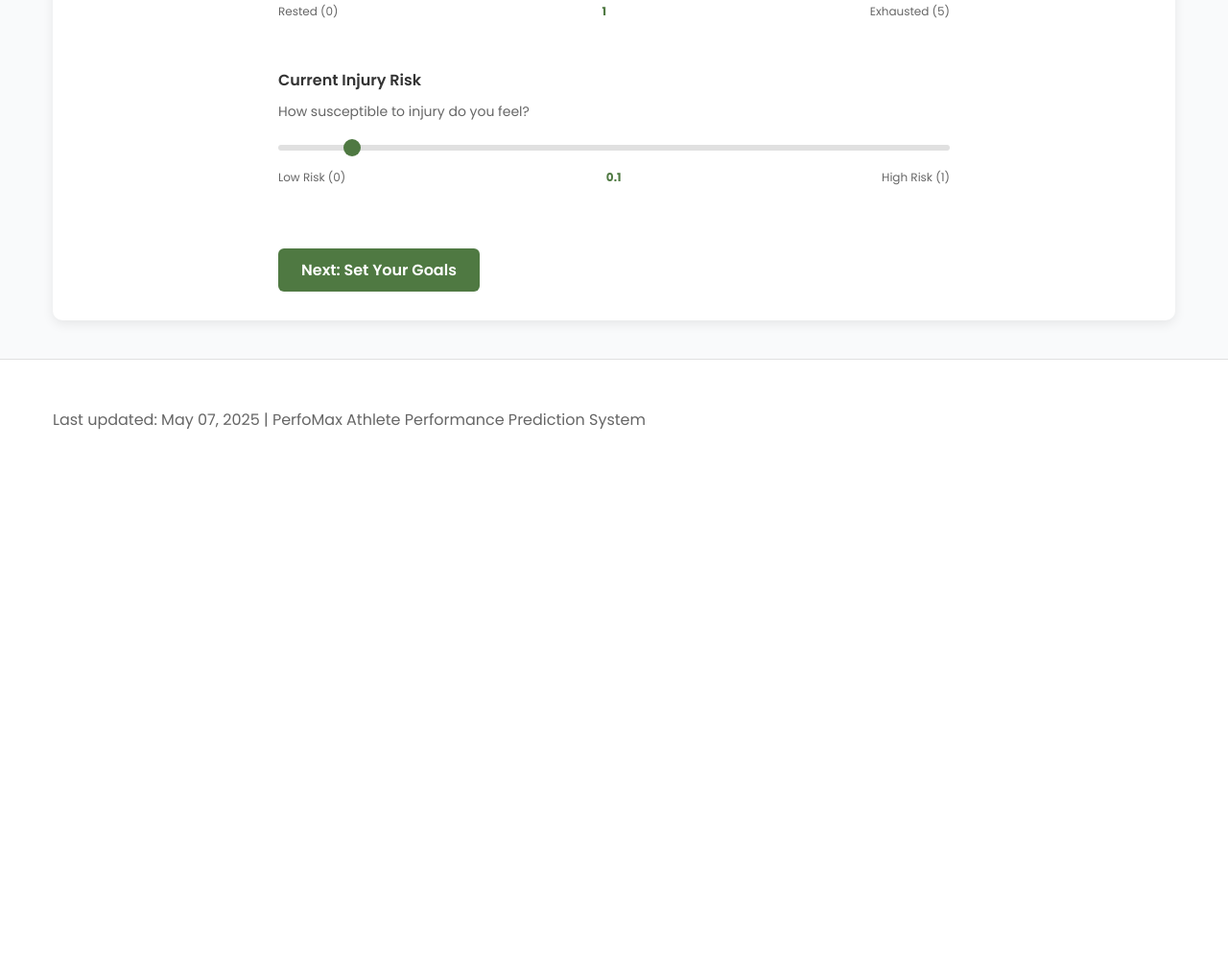
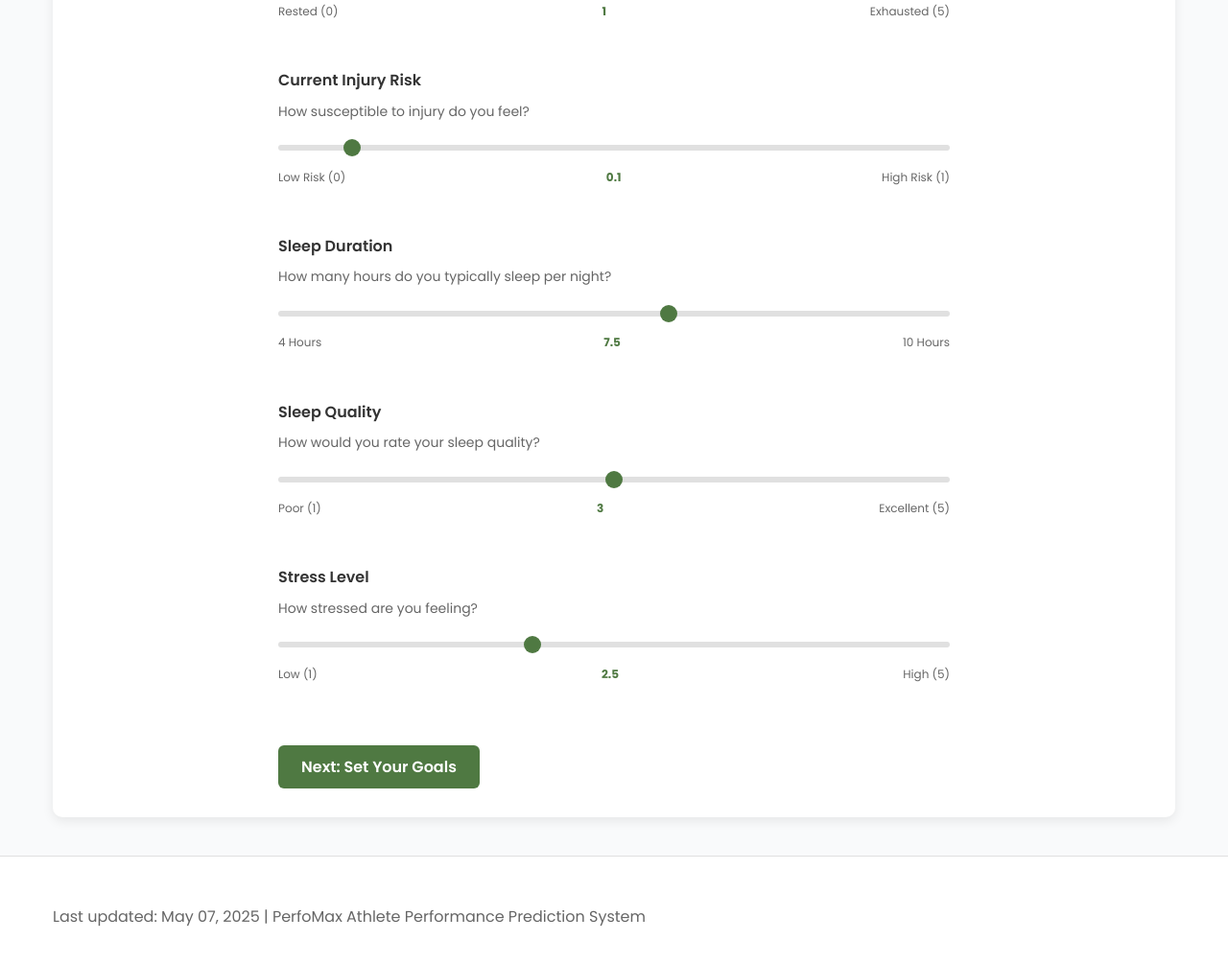
Before and after one commit to akrambel2115/Predicting-Athlete-Performance, a Flask app: page /search in a window 1280 px wide. Shown: the part 703-1708 px from the top of the page at 96% size. Before the commit the page ends 1151 px from the top, so only its background shows below. Run offline with Flask 3, Linux system fonts and the light colour scheme; the visitor is signed in with stand-in values (Sample User, id 1).

Commit message:
adding physiological attributes

```diff
--- a/Predicting-Athlete-Performance-Website/app.py
+++ b/Predicting-Athlete-Performance-Website/app.py
@@ -1,4 +1,3 @@
-
 from flask import Flask, render_template, redirect, url_for, request, session, flash, jsonify
 import os
 from datetime import datetime
@@ -152,14 +151,12 @@ def run_search():
     }
     data = request.get_json()
     init = data.get('initialState', {})
+    physic = data.get('physicological_parameters', {})
     goal = data.get('goalState', {})
     algo_key = data.get('algorithm', 'astar')
     params = data.get('advancedParams', {})
-    print(params)
-    print(data)
-    print(init)
-    print(goal)
-    print(algo_key)
+
+    print(physic)
 
 
     # Convert camelCase params to snake_case
@@ -182,7 +179,10 @@ def run_search():
                 target_day=goal['days'],
                 target_perf=goal['targetPerformance'],
                 target_fatigue=goal['maxFatigue'],
-                target_risk=goal['maxRisk']
+                target_risk=goal['maxRisk'],
+                sleep_duration=physic['sleepDuration'],
+                sleep_quality=physic['sleepQuality'],
+                stress_level=physic['stressLevel']
             )
         else:
             initial_state = (
@@ -195,8 +195,13 @@ def run_search():
                 initial_state=initial_state,
                 target_day=goal['days'],
                 target_fatigue=goal['maxFatigue'],
-                target_risk=goal['maxRisk']
+                target_risk=goal['maxRisk'],
+                sleep_duration=physic['sleepDuration'],
+                sleep_quality=physic['sleepQuality'],
+                stress_level=physic['stressLevel']
             )
+            print(problem)
+
 
     except KeyError as e:
         return jsonify(success=False, error=f"Missing parameter: {e}"), 400
--- a/Predicting-Athlete-Performance-Website/static/js/search.js
+++ b/Predicting-Athlete-Performance-Website/static/js/search.js
@@ -118,6 +118,12 @@ document.addEventListener('DOMContentLoaded', function() {
                     maxFatigue: parseFloat(document.getElementById('max-fatigue').value),
                     maxRisk: parseFloat(document.getElementById('max-risk').value),
                     days: parseInt(document.getElementById('training-days').value)
+                },
+                physicological_parameters:
+                {
+                    stressLevel: parseFloat(document.getElementById('stress-level').value),
+                    sleepDuration: parseFloat(document.getElementById('sleep-duration').value),
+                    sleepQuality: parseFloat(document.getElementById('sleep-quality').value)
                 },
                 algorithm: document.querySelector('input[name="algorithm"]:checked').value,
                 advancedParams: {}
--- a/Predicting-Athlete-Performance-Website/templates/search.html
+++ b/Predicting-Athlete-Performance-Website/templates/search.html
@@ -121,6 +121,45 @@
                                         <span>Low Risk (0)</span>
                                         <span class="value-display" id="initial-risk-display">0.1</span>
                                         <span>High Risk (1)</span>
+                                    </div>
+                                </div>
+                            </div>
+
+                            <div class="form-group">
+                                <label for="sleep-duration">Sleep Duration</label>
+                                <p class="field-description">How many hours do you typically sleep per night?</p>
+                                <div class="range-slider-container">
+                                    <input type="range" id="sleep-duration" name="sleep-duration" min="4" max="10" step="0.1" value="7.5">
+                                    <div class="range-labels">
+                                        <span>4 Hours</span>
+                                        <span class="value-display" id="sleep-duration-display">7.5</span>
+                                        <span>10 Hours</span>
+                                    </div>
+                                </div>
+                            </div>
+
+                            <div class="form-group">
+                                <label for="sleep-quality">Sleep Quality</label>
+                                <p class="field-description">How would you rate your sleep quality?</p>
+                                <div class="range-slider-container">
+                                    <input type="range" id="sleep-quality" name="sleep-quality" min="1" max="5" step="0.1" value="3.0">
+                                    <div class="range-labels">
+                                        <span>Poor (1)</span>
+                                        <span class="value-display" id="sleep-quality-display">3.0</span>
+                                        <span>Excellent (5)</span>
+                                    </div>
+                                </div>
+                            </div>
+
+                            <div class="form-group">
+                                <label for="stress-level">Stress Level</label>
+                                <p class="field-description">How stressed are you feeling?</p>
+                                <div class="range-slider-container">
+                                    <input type="range" id="stress-level" name="stress-level" min="1" max="5" step="0.1" value="2.5">
+                                    <div class="range-labels">
+                                        <span>Low (1)</span>
+                                        <span class="value-display" id="stress-level-display">2.5</span>
+                                        <span>High (5)</span>
                                     </div>
                                 </div>
                             </div>
```
Also changed, not shown: Predicting-Athlete-Performance-Website/functions/Problem.py (+15 -10 lines), Predicting-Athlete-Performance-Website/functions/csp.py (+13 -2 lines).
